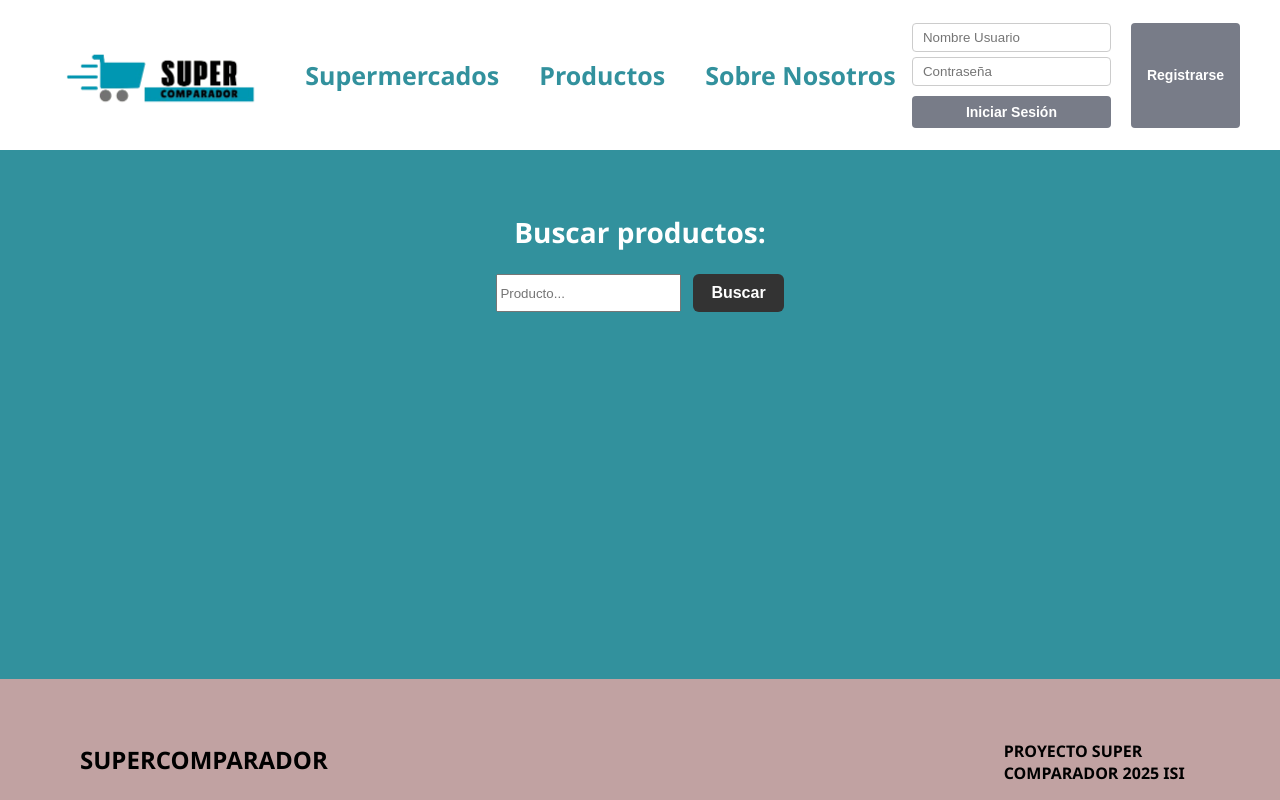
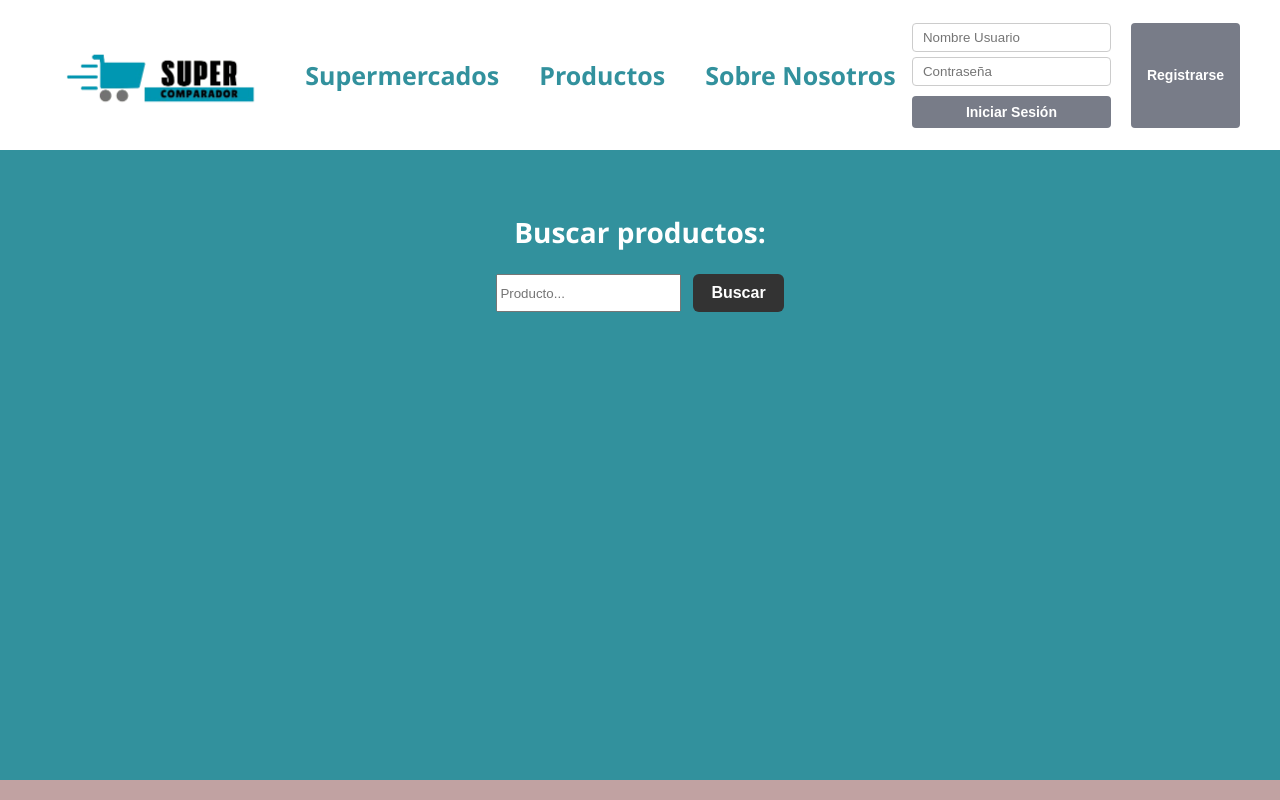
Before and after one commit to marioillan/supercomparador, a React (Vite) app in the folder supercomparador/: page / in a window 1280 px wide. Shown: the top 800 px of the page. Built offline with nearby package versions, Linux system fonts and the light colour scheme.

Commit message:
Update App.css

```diff
--- a/supercomparador/src/App.css
+++ b/supercomparador/src/App.css
@@ -2,7 +2,7 @@ main{
 
   background-color: #32919d;
   padding: 40px;
-  height: 449px;
+  height: 550px;
 
 }
 
```
